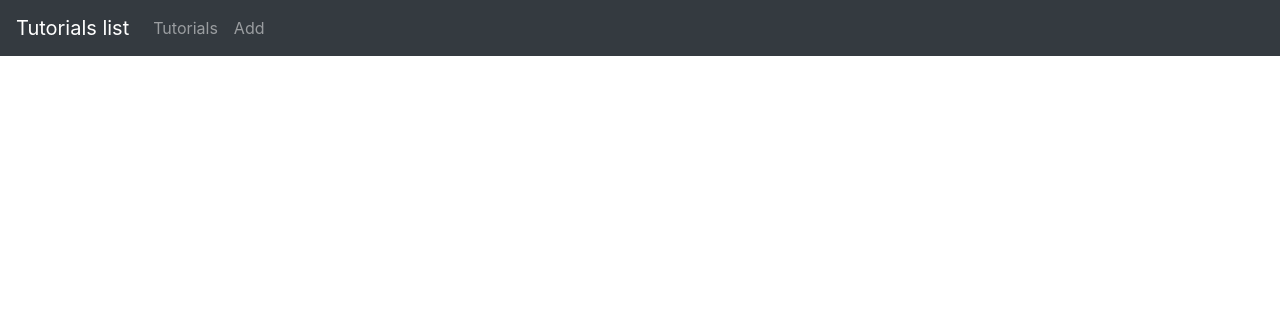
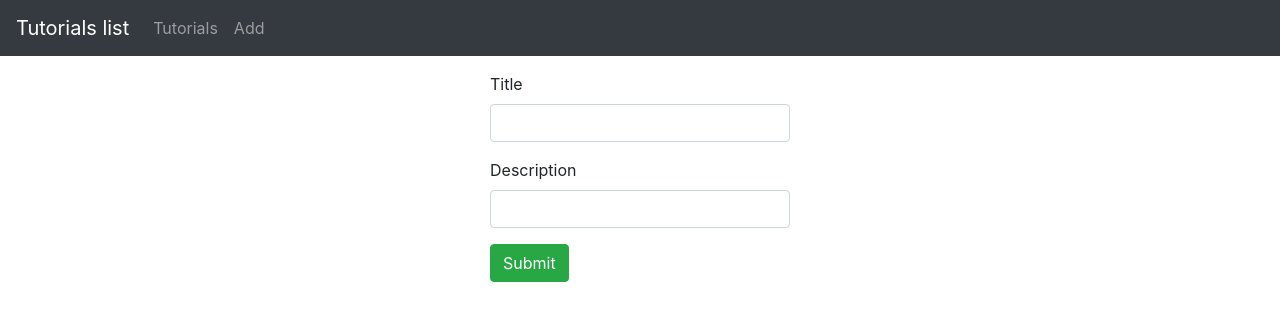
Before and after one commit to schafeld/typescript-vue-app, a Vue app in the folder vue-typescript-crud/: page /add in a window 1280 px wide. Shown: the top 320 px of the page. Built offline with nearby package versions, Linux system fonts and the light colour scheme.

Commit message:
add AddTutorial component and path

```diff
--- /dev/null
+++ b/vue-typescript-crud/src/components/AddTutorial.vue
@@ -0,0 +1,85 @@
+<template>
+  <div class="submit-form">
+    <div v-if="!submitted">
+      <div class="form-group">
+        <label for="title">
+          Title
+        </label>
+        <input
+          type="text"
+          class="form-control"
+          id="title"
+          requiredv-model="tutorial.title"
+          name="title"
+        />
+      </div>
+
+      <div class="form-group">
+        <label for="description">
+          Description
+        </label>
+        <input
+          type="text"
+          class="form-control"
+          id="description"
+          required
+          v-model="tutorial.description"
+          name="description"
+        />
+      </div>
+
+      <button @click="saveTutorial" class="btn btn-success">Submit</button>
+    </div>
+
+    <div v-else>
+      <h4>Submission successful.</h4>
+      <button class="btn btn-success" @click="newTutorial">Add</button>
+    </div>
+  </div>
+</template>
+
+<script lang="ts">
+  import { Component, Vue } from "vue-property-decorator";
+  import TutorialDataService from "../services/TutorialDataService";
+
+  @Component
+  export default class AddTutorial extends Vue {
+    private tutorial: any = {
+      id: null,
+      title: "",
+      description: "",
+      published: false
+    }
+
+    private submitted: boolean = false;
+
+    saveTutorial() {
+      const data = { // TODO: var ??
+        title: this.tutorial.title,
+        description: this.tutorial.description
+      };
+
+      TutorialDataService.create(data)
+        .then((response) => {
+          this.tutorial.id = response.data.id;
+          console.log(response.data);
+          this.submitted = true;
+        })
+        .catch((e) => {
+          console.error(e);
+        });
+    }
+
+    newTutorial() {
+      this.submitted = false;
+      this.tutorial = {};
+    }
+  }
+</script>
+
+<style scoped>
+.submit-form {
+  max-width: 300px;
+  margin: auto;
+}
+</style>
--- a/vue-typescript-crud/src/router/index.ts
+++ b/vue-typescript-crud/src/router/index.ts
@@ -21,11 +21,11 @@
   //   name: "tutorial-details",
   //   component: () => import("../components/Tutorial.vue")
   // },
-  // {
-  //   path: "/add",
-  //   name: "add",
-  //   component: () => import("../components/AddTutorial.vue")
-  // }
+  {
+    path: "/add",
+    name: "add",
+    component: () => import("../components/AddTutorial.vue")
+  }
 ];
 
 const router = new VueRouter({
```
